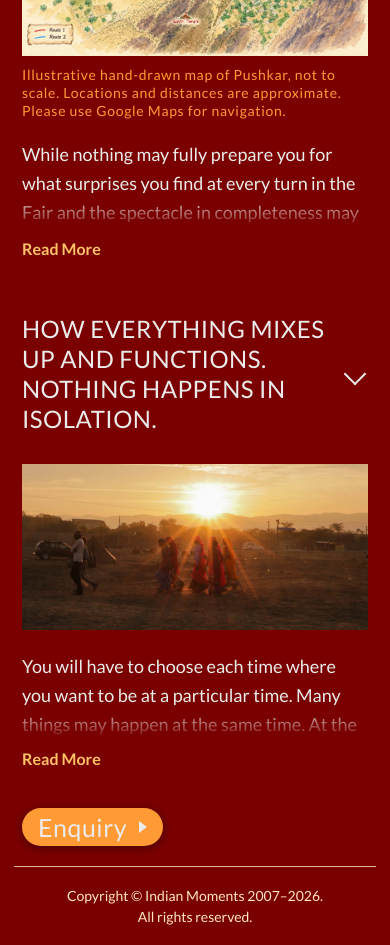
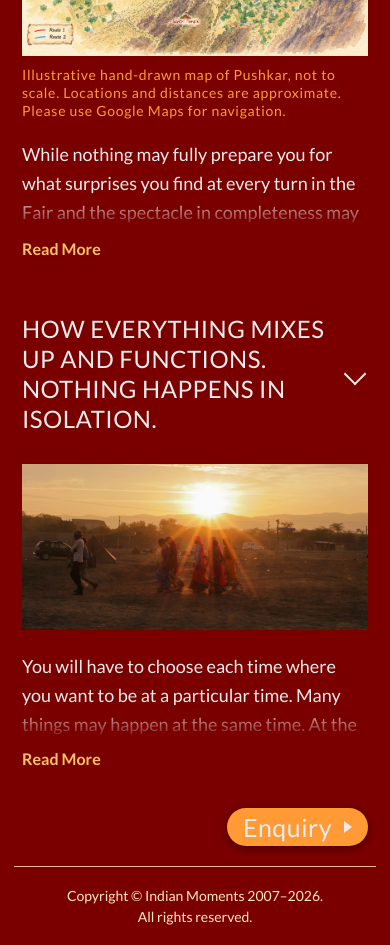
Before and after one commit to manish77633/pushkar, a website: page index.html in a window 390 px wide. Shown: the part 1208-2153 px from the top of the page. Drawn offline with Linux system fonts and the light colour scheme; a web font is replaced by a local one.

Commit message:
Align mobile enquiry buttons to the right

```diff
--- a/index.html
+++ b/index.html
@@ -9,7 +9,7 @@
   <link rel="preconnect" href="https://fonts.gstatic.com" crossorigin>
   <link href="https://fonts.googleapis.com/css2?family=Birthstone&family=Lato:wght@400;500;600;700&family=Poppins:wght@600&family=Source+Sans+3:wght@300;400&display=swap" rel="stylesheet">
   <link rel="icon" type="image/png" href="/assets/camel-icon.png">
-  <link rel="stylesheet" href="/styles.css?v=20261030-29">
+  <link rel="stylesheet" href="/styles.css?v=20261030-30">
   <script src="/shared-layout.js?v=20261030-28" defer></script>
 </head>
 <body data-page-route="pushkar-fair">
--- a/styles.css
+++ b/styles.css
@@ -1319,6 +1319,12 @@ a:focus-visible {
     font-size: 25px;
     padding: 6px 16px;
   }
+  .pill-button.small[href^="/contact-us"] {
+    display: flex;
+    width: max-content;
+    max-width: 100%;
+    margin-left: auto;
+  }
   footer#contact p {
     font-size: 14px;
     color: #ffe7ba;
```
Also changed, not shown: contact.html (+1 -1 lines), culture-and-communities.html (+1 -1 lines), enquiry.html (+1 -1 lines), gallery.html (+1 -1 lines), glimpses-of-india.html (+1 -1 lines), haveli-diwali.html (+1 -1 lines), luxury-tours.html (+1 -1 lines), photography.html (+1 -1 lines), programme.html (+1 -1 lines), pushkar-dev-diwali.html (+1 -1 lines).
